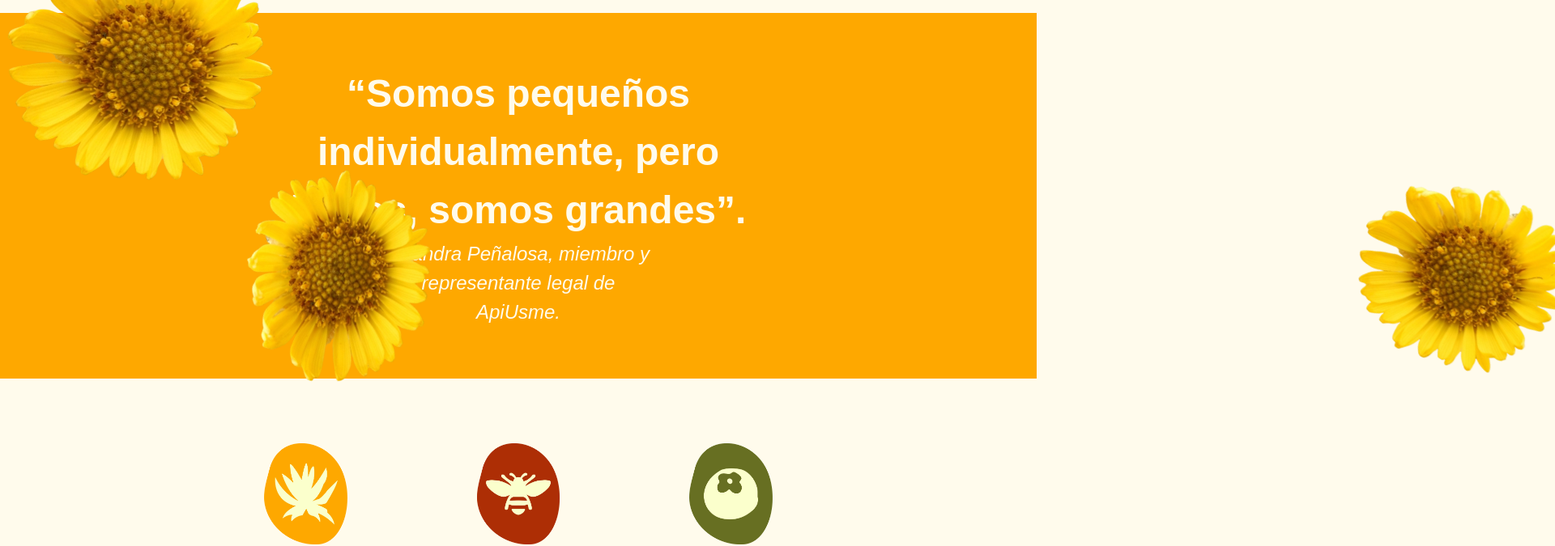
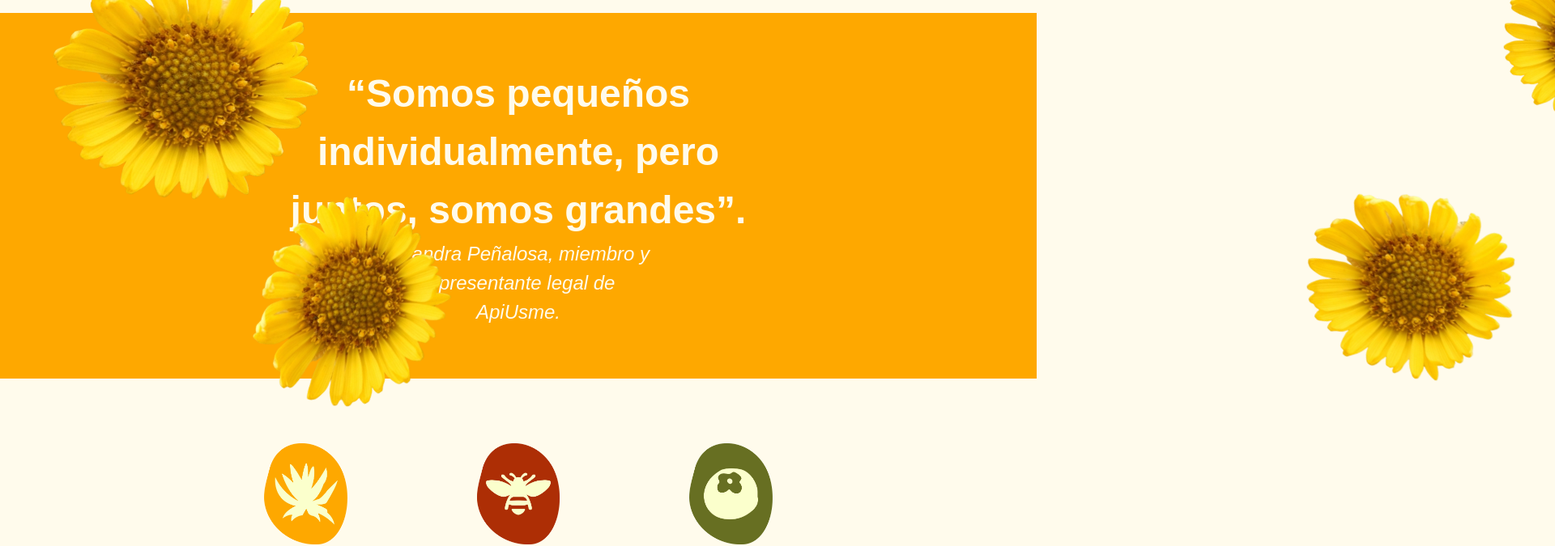
Before and after one commit to jygutierrez/guardianas, a Vue app: page /apiusme in a window 1280 px wide. Shown: the part 880-1555 px from the top of the page at 81% size, 1920 px wide, since content can reach past the window. Built offline with nearby package versions, Linux system fonts and the light colour scheme.

Commit message:
Fix frailejon's flowers positions

```diff
--- a/src/components/au-introduction.vue
+++ b/src/components/au-introduction.vue
@@ -99,22 +99,22 @@
 }
 
 .florA {
-    transform: translateX(-5rem) translateY(-6rem) rotate(20deg);
+    transform: translateX(-5%) translateY(-20%) rotate(20deg);
     width: 30rem;
 }
 
 .florB {
-    transform: translateX(15rem) translateY(12rem) rotate(-68deg);
+    transform: translateX(65%) translateY(80%) rotate(-44deg);
     width: 24rem;
 }
 
 .florC {
-    transform: translateX(120rem) translateY(-4rem) rotate(35deg);
+    transform: translateX(560%) translateY(-30%) rotate(35deg);
     width: 20rem;
 }
 
 .florD {
-    transform: translateX(100rem) translateY(12rem) rotate(35deg);
+    transform: translateX(400%) translateY(70%) rotate(35deg);
     width: 24rem;
 }
 
```
